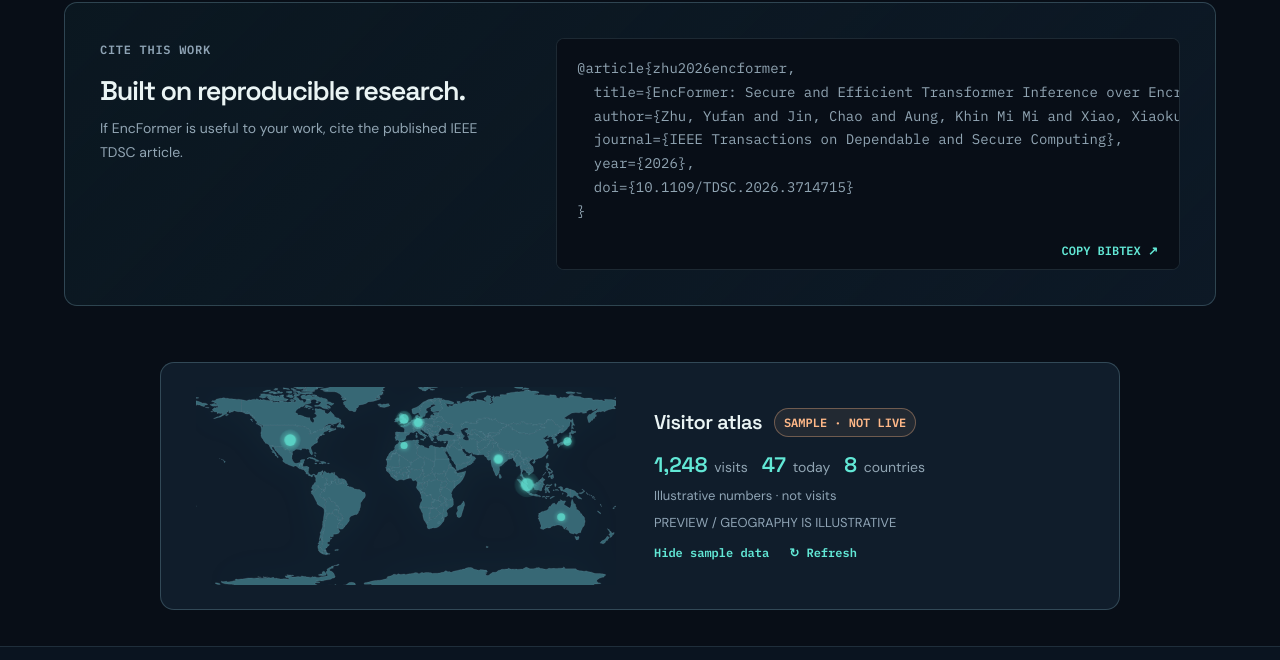
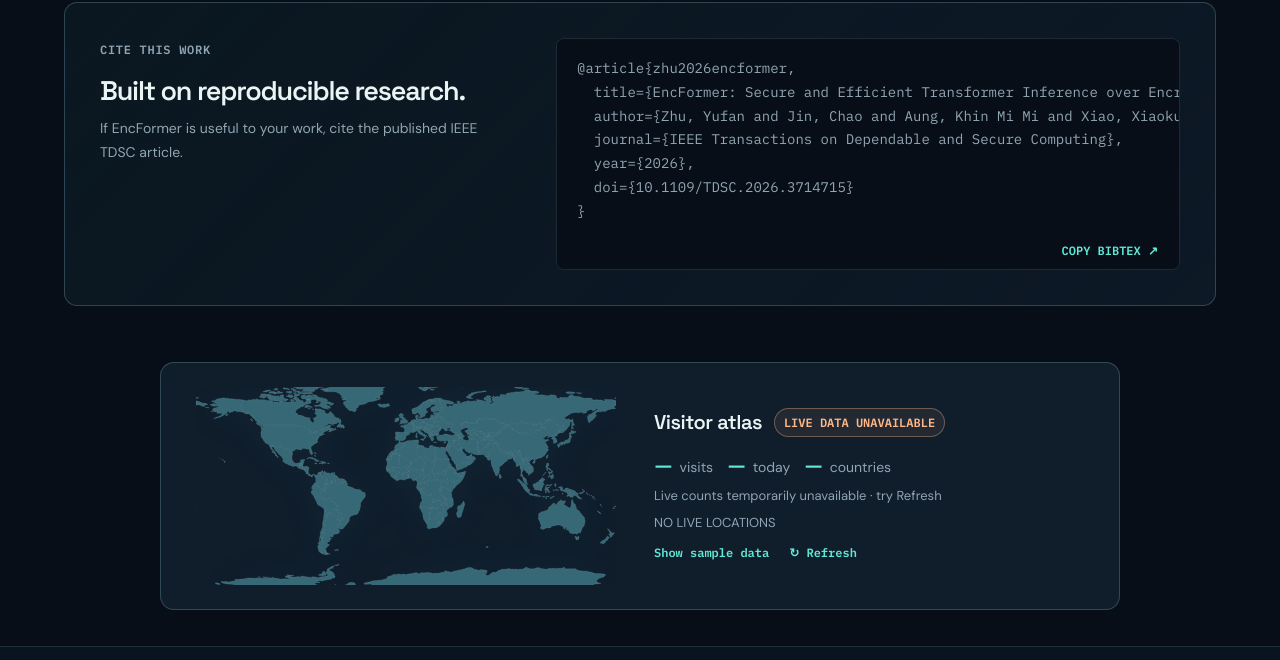
Before and after one commit to Yufannnn/EncFormer, a plain HTML site: page docs/index.html in a window 1280 px wide. Shown: the part 9308-9968 px from the top of the page. Drawn offline with Linux system fonts and the light colour scheme; no server answers.

Commit message:
Enable live visitor atlas on Cloudflare Free

```diff
--- a/docs/app.js
+++ b/docs/app.js
@@ -216,13 +216,13 @@
       const title=addSVG(point,'title',{});title.textContent=`${isoName(v.country)}: ${number(v.views)} ${sample?'sample':'recorded'} visits`;
     });
     $('visitorDemo').textContent=sample?'Hide sample data':'Show sample data';
-    if(sample)$('yourLocation').textContent='PREVIEW / GEOGRAPHY IS ILLUSTRATIVE';
+    $('yourLocation').textContent=sample?'PREVIEW / GEOGRAPHY IS ILLUSTRATIVE':'COUNTRY-LEVEL AGGREGATES';
   }
   function clearVisitors(){
-    showingSample=false; $('visitorMode').textContent=live?'LIVE · NO VISITS YET':'TELEMETRY NOT CONFIGURED';
+    showingSample=false; $('visitorMode').textContent=live?'LIVE · NO VISITS YET':config.visitorApi?'LIVE DATA UNAVAILABLE':'TELEMETRY NOT CONFIGURED';
     $('visitorMode').classList.toggle('is-live',live);
     ['visitorTotal','visitorToday','visitorCountries'].forEach(id=>$(id).textContent=live?'0':'—');
-    $('visitorTotalCaption').textContent=live?'Recorded page visits':'Configure an analytics endpoint for live data';
+    $('visitorTotalCaption').textContent=live?'Recorded page visits':config.visitorApi?'Live counts temporarily unavailable · try Refresh':'Configure an analytics endpoint for live data';
     $('mapPoints').replaceChildren();
     $('visitorDemo').textContent='Show sample data';
     $('yourLocation').textContent='NO LIVE LOCATIONS';
@@ -258,14 +258,18 @@
       console.warn('Visitor analytics unavailable:',err);
       live=false;
       if(!showingSample)clearVisitors();
-      $('visitorMode').textContent='TELEMETRY OFFLINE · PREVIEW ONLY';
+      $('visitorMode').textContent=showingSample?'OFFLINE · SAMPLE DATA':'LIVE DATA UNAVAILABLE';
       $('visitorMode').classList.remove('is-live');
     }
   }
   $('visitorRefresh').addEventListener('click',()=>config.visitorApi?refreshLive(false):toast('No visitor endpoint configured; see website/DEPLOY.md'));
   async function initializeVisitors(){
-    // Show the labelled preview immediately, even while the country lookup loads.
-    drawVisitors(data.sampleVisits,true);
+    // A configured live atlas never flashes invented counts while loading.
+    if(config.visitorApi){
+      clearVisitors();
+      $('visitorMode').textContent='CONNECTING';
+      $('visitorTotalCaption').textContent='Loading recorded page visits…';
+    }else drawVisitors(data.sampleVisits,true);
     await loadCoords();
     if(showingSample)drawVisitors(data.sampleVisits,true);
     if(config.visitorApi)refreshLive(true);
--- a/docs/config.js
+++ b/docs/config.js
@@ -7,7 +7,7 @@
  * Empty string = no tracking / no live counters / explicitly labeled preview.
  */
 window.ENCFORMER_CONFIG = {
-  visitorApi: "",
+  visitorApi: "https://encformer-visitors.encformer-visitors.workers.dev",
   // Optional: Cloudflare Web Analytics site token for a richer private dashboard.
   // Geographies, traffic sources, Core Web Vitals, etc. are shown in Cloudflare.
   cloudflareAnalyticsToken: "",
--- a/docs/index.html
+++ b/docs/index.html
@@ -16,10 +16,10 @@
   <link rel="preconnect" href="https://fonts.gstatic.com" crossorigin />
   <link href="https://fonts.googleapis.com/css2?family=DM+Sans:wght@400;500;600;700&family=Space+Grotesk:wght@400;500;600;700&family=IBM+Plex+Mono:wght@400;500;600&display=swap" rel="stylesheet" />
   <link rel="stylesheet" href="styles.css?v=20261014-atlas2" />
-  <script defer src="config.js?v=20261014-trace2"></script>
+  <script defer src="config.js?v=20261014-live1"></script>
   <script defer src="data.js?v=20261014-trace2"></script>
   <script defer src="trace.js?v=20261014-graph1"></script>
-  <script defer src="app.js?v=20261014-atlas2"></script>
+  <script defer src="app.js?v=20261014-live1"></script>
   <title>EncFormer — Private inference, re-engineered.</title>
 </head>
 <body>
@@ -177,10 +177,10 @@
     <aside id="visitors" class="section-shell atlas-footer" aria-label="Visitor atlas">
       <div class="atlas-footer-inner">
         <div class="world-map atlas-map" id="worldMap" aria-label="Country-level visitor map"><img src="assets/world.svg?v=20261014-atlas2" alt="World country outlines" loading="lazy" /><svg id="mapPoints" viewBox="0 0 1100 520" aria-hidden="true"></svg></div>
-        <div class="atlas-copy"><div class="atlas-heading"><h2>Visitor atlas</h2><span id="visitorMode" class="visitor-mode">SAMPLE · NOT LIVE</span></div>
+        <div class="atlas-copy"><div class="atlas-heading"><h2>Visitor atlas</h2><span id="visitorMode" class="visitor-mode" role="status">CONNECTING</span></div>
           <div class="atlas-totals"><span><strong id="visitorTotal">—</strong> visits</span><span><strong id="visitorToday">—</strong> today</span><span><strong id="visitorCountries">—</strong> countries</span></div>
-          <p id="visitorTotalCaption">Illustrative numbers · not visits</p><p id="yourLocation">Geography is illustrative</p>
-          <div class="atlas-actions"><button type="button" id="visitorDemo" class="subtle-action">Hide sample data</button><button type="button" id="visitorRefresh" class="subtle-action">↻ Refresh</button></div>
+          <p id="visitorTotalCaption">Loading recorded page visits…</p><p id="yourLocation">Country-level aggregates</p>
+          <div class="atlas-actions"><button type="button" id="visitorDemo" class="subtle-action">Show sample data</button><button type="button" id="visitorRefresh" class="subtle-action">↻ Refresh</button></div>
         </div>
       </div>
     </aside>
--- a/website/visitor-worker/src/index.js
+++ b/website/visitor-worker/src/index.js
@@ -63,7 +63,7 @@ export default {
         let body;
         try{body=JSON.parse(bodyText);}catch{return json({error:'Invalid JSON'},400,headers);}
         const expected=env.SITE_PATH || '/EncFormer/';
-        if(typeof body.page!=='string' || !(body.page===expected || body.page===expected.slice(0,-1))){
+        if(typeof body?.page!=='string' || !(body.page===expected || body.page===expected.slice(0,-1) || body.page===`${expected}index.html`)){
           return json({error:'Invalid site path'},400,headers);
         }
         const country=getCountry(request);
```
Also changed, not shown: website/DEPLOY.md (+8 -3 lines), website/tests/visitors.test.mjs (added, +54 -0 lines), website/visitor-worker/test/worker.test.js (+9 -0 lines), website/README.md, 2 other files.
